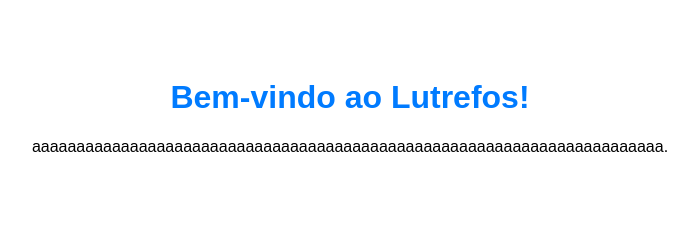
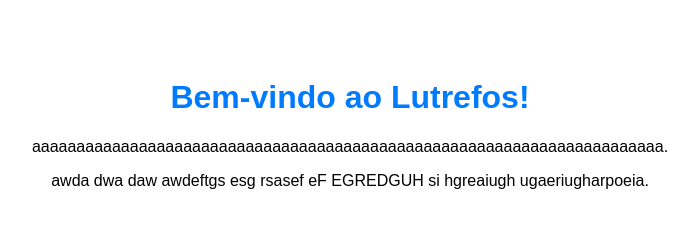
Before and after one commit to JDiasCJr/Lutrefos, a plain HTML site: page index.html in a window 1280 px wide. Shown: the whole page, without its empty margins (290-988 px from the left). Drawn offline with Linux system fonts and the light colour scheme.

Commit message:
testando coisas

```diff
--- a/index.html
+++ b/index.html
@@ -12,5 +12,6 @@
 <body>
   <h1>Bem-vindo ao Lutrefos!</h1>
   <p>aaaaaaaaaaaaaaaaaaaaaaaaaaaaaaaaaaaaaaaaaaaaaaaaaaaaaaaaaaaaaaaaaaaaaaa.</p>
+  <p>awda dwa daw awdeftgs esg rsasef eF EGREDGUH  si hgreaiugh ugaeriugharpoeia.<p>
 </body>
 </html>
```
